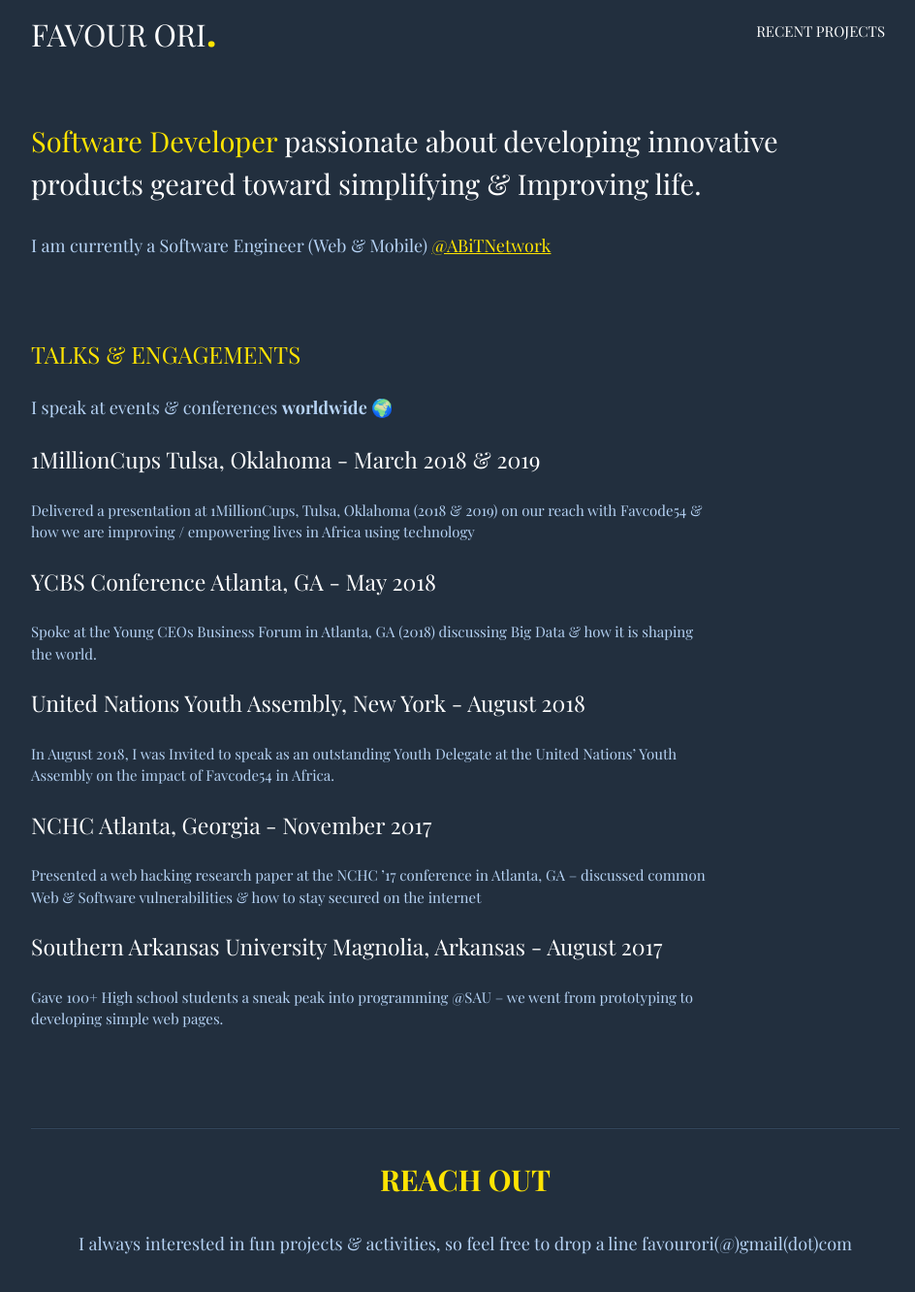
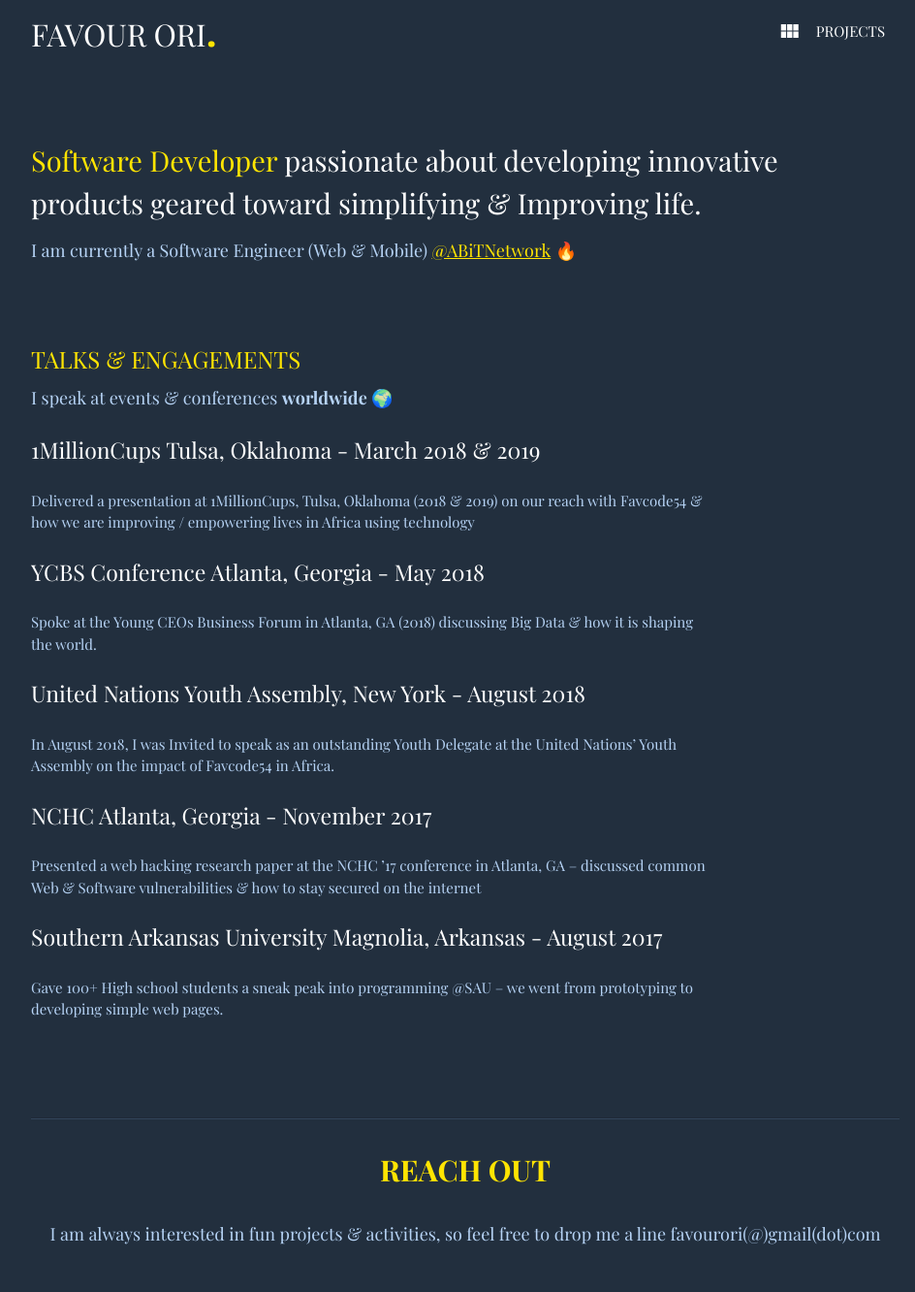
Before and after one commit to favourori/19-pws, a Vue app: page / in a window 1280 px wide. Shown: the top 1332 px of the page at 97% size, without its empty margins (160-1104 px from the left). Built offline with nearby package versions, Linux system fonts and the light colour scheme.

Commit message:
minor something here and there

```diff
--- a/public/index.html
+++ b/public/index.html
@@ -6,7 +6,11 @@
     <meta name="viewport" content="width=device-width,initial-scale=1.0" />
     <link rel="icon" href="<%= BASE_URL %>favicon.png" />
     <title>Favour Ori</title>
-
+    <!--Import Google Icon Font-->
+    <link
+      href="https://fonts.googleapis.com/icon?family=Material+Icons"
+      rel="stylesheet"
+    />
     <link
       rel="stylesheet"
       href="https://cdnjs.cloudflare.com/ajax/libs/animate.css/3.7.2/animate.min.css"
--- a/src/components/Footer.vue
+++ b/src/components/Footer.vue
@@ -5,8 +5,8 @@
     <div>
       <p align="center" class="footer-secondary-color">REACH OUT</p>
       <p class="blue-color footer" align="center">
-        I always interested in fun projects & activities, so feel free to drop a
-        line favourori(@)gmail(dot)com
+        I am always interested in fun projects & activities, so feel free to
+        drop me a line favourori(@)gmail(dot)com
       </p>
     </div>
   </div>
@@ -20,7 +20,7 @@ export default {
 
 <style>
 .footer-secondary-color {
-  color: #FFE402;
+  color: #ffe402;
   font-weight: 700;
   font-size: 30px;
 }
--- a/src/components/Intro.vue
+++ b/src/components/Intro.vue
@@ -1,18 +1,18 @@
 <template>
   <div
     class="container animated fadeInUp"
-    style="margin-top: 60px; animation-duration: 1s;"
+    style="margin-top: 80px; animation-duration: 1s;"
   >
     <p class="primary-color intro">
       <span class="secondary-color-bold">Software Developer</span> passionate
       about developing innovative <br />products geared toward simplifying &
       Improving life.
     </p>
-    <p style="color: #B6D3F5; font-size: 18px">
+    <p style="color: #B6D3F5; font-size: 18px; margin-top: -15px">
       I am currently a Software Engineer (Web & Mobile)
       <a href="https://favcode54.org/">
         <span class="secondary-color-bold">
-          <u>@ABiTNetwork</u>
+          <u>@ABiTNetwork</u> 🔥
         </span>
       </a>
     </p>
--- a/src/components/NavBar.vue
+++ b/src/components/NavBar.vue
@@ -11,7 +11,11 @@
           </span>
         </router-link>
         <ul id="nav-mobile" class="right hide-on-med-and-down">
-          <li><a href="sass.html">RECENT PROJECTS</a></li>
+          <li>
+            <a href="badges.html"
+              ><i class="material-icons left">view_module</i> PROJECTS</a
+            >
+          </li>
         </ul>
       </div>
     </nav>
@@ -37,7 +41,7 @@ export default {
 }
 
 .secondary-color {
-  color: #FFE402;
+  color: #ffe402;
   font-weight: 700;
   font-size: 40px;
 }
--- a/src/components/Speaking.vue
+++ b/src/components/Speaking.vue
@@ -1,7 +1,7 @@
 <template>
   <div class="container" style="margin-top: 80px">
-    <p class="secondary-color" style="font-size: 24px">TALKS & ENGAGEMENTS</p>
-    <p class="blue-font-color" style="font-size: 18px">
+    <p class="secondary-color" style="font-size: 24px"> TALKS & ENGAGEMENTS </p>
+    <p class="blue-font-color" style="font-size: 18px; margin-top: -15px">
       I speak at events & conferences <b>worldwide 🌍</b>
     </p>
 
@@ -27,7 +27,7 @@ export default {
         },
 
         {
-          title: "YCBS Conference Atlanta, GA - May 2018",
+          title: "YCBS Conference Atlanta, Georgia - May 2018",
           description:
             "Spoke at the Young CEOs Business Forum in Atlanta, GA (2018) discussing Big Data & how it is shaping the world."
         },
@@ -57,7 +57,7 @@ export default {
 
 <style>
 .secondary-color {
-  color: #FFE402;
+  color: #ffe402;
 }
 
 .light-color {
```
